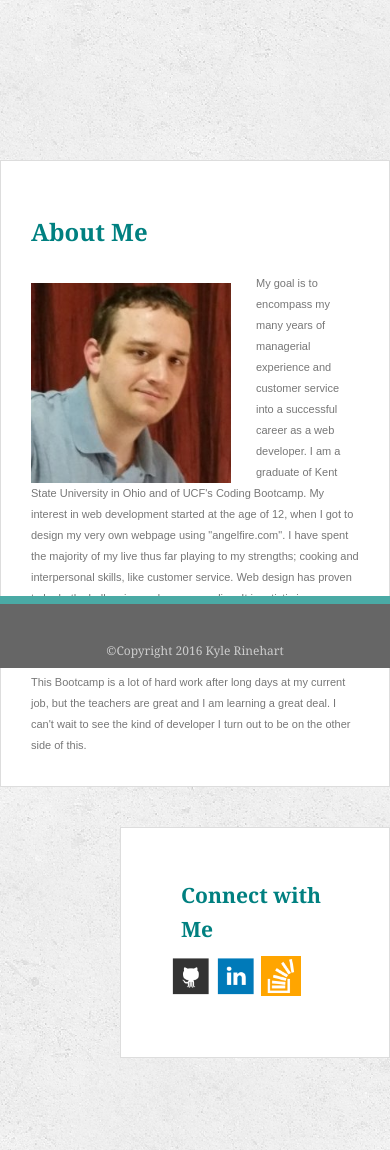
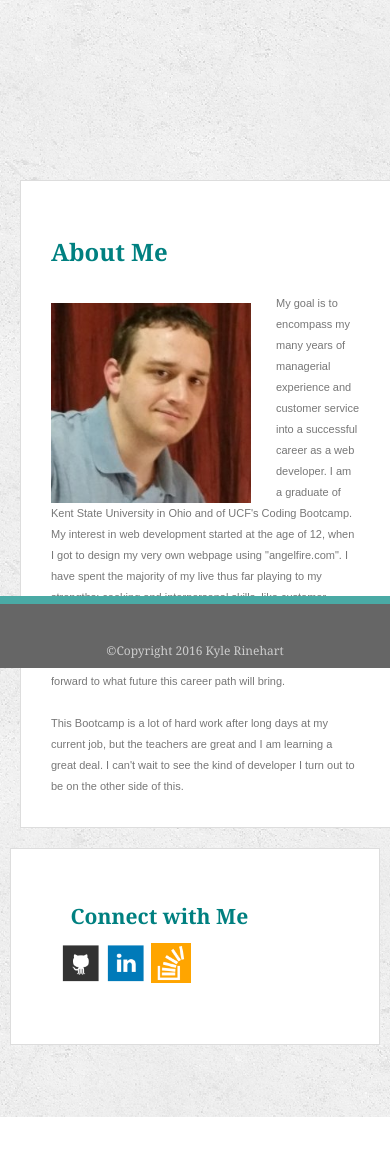
Before and after one commit to Havamere/Basic-Portfolio, a PHP site: page /index.php in a window 390 px wide. Shown: the part 176-1326 px from the top of the page. After the commit the page ends 1293 px from the top, so only its background shows below. Run offline with PHP 8.4, Linux system fonts and the light colour scheme.

Commit message:
Adjustments mad to header area to better fit variable sized window. Sidebar adjustments mad as well.

```diff
--- a/assets/css/style.css
+++ b/assets/css/style.css
@@ -112,13 +112,14 @@ header {
 	z-index: 99;
 	overflow: auto;
 	width: 100%;
+	height: auto;
 	border-bottom: 2px solid #ccc;
 	position: fixed;
 }
 
 #name_tag {
 	background-color: #4aaaa5;
-	margin: 0 0 0 100px;
+	margin: 0 0 0 0;
 	width: 250px;
 	height: 90px;
 	color: #fff;
@@ -346,8 +347,15 @@ footer {
 }
 
 @media screen and (max-width: 768px) {
+	.main-section,
 	.sidebar {
+		max-width: 95%;
+    	width: 100%;
+    	margin: 20px;
 		clear: both;
+	}
+	.connections {
+		float: left;
 	}
 	.about_me {
 		clear: both;
@@ -379,6 +387,9 @@ footer {
 	}
 
 	.sidebar {
+		max-width: 95%;
+    	width: 100%;
+    	margin: 0 10px;
 		clear: left;
 	}
 	.connections {
```
